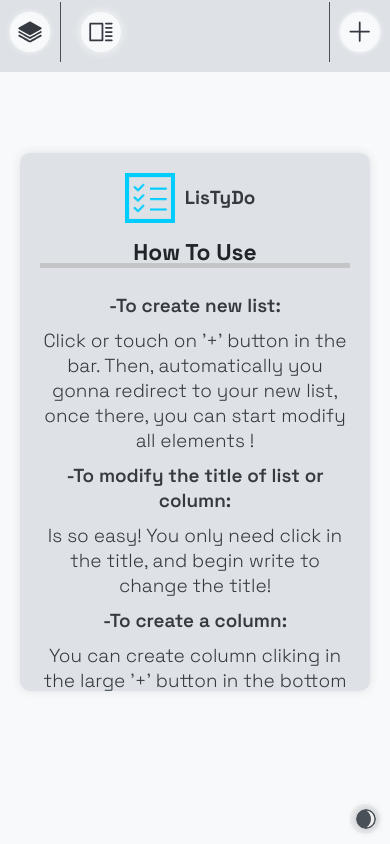
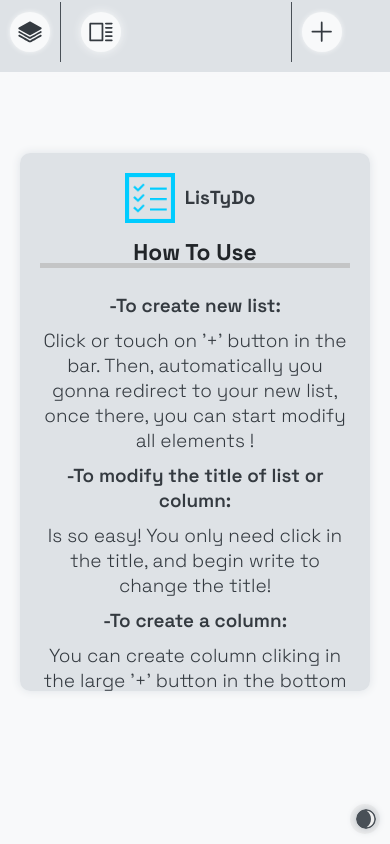
Before and after one commit to arugerdev/LisTyDo-React-App, a React (Create React App) app: page / in a window 390 px wide. Built offline with nearby package versions, Linux system fonts and the light colour scheme.

Commit message:
Fix Top Bar In Android

```diff
--- a/src/components/LeftBar/LeftBar.css
+++ b/src/components/LeftBar/LeftBar.css
@@ -132,6 +132,8 @@
 
     .main-branchs {
         flex-direction: row;
+        max-width: calc(100% - 180px);
+        overflow: auto;
     }
 
 
```
